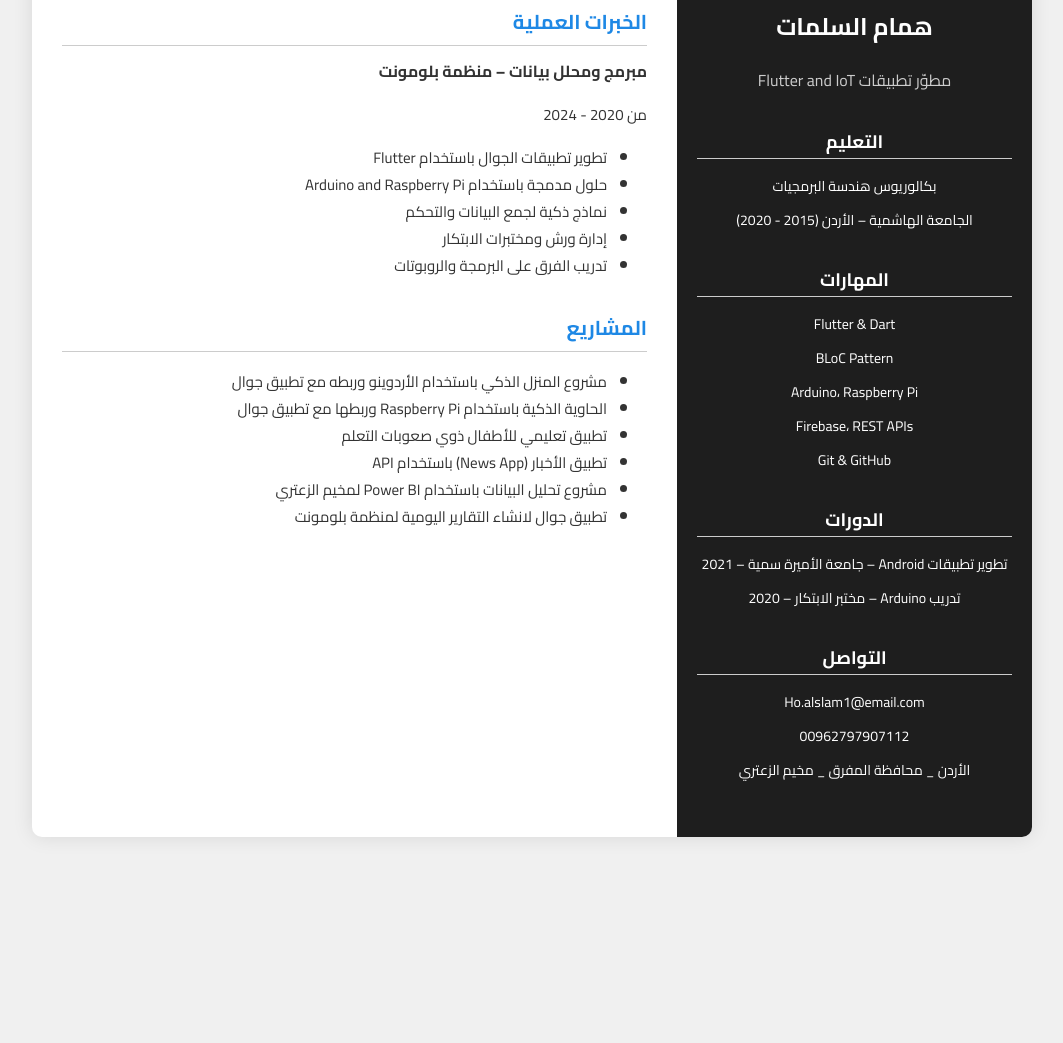
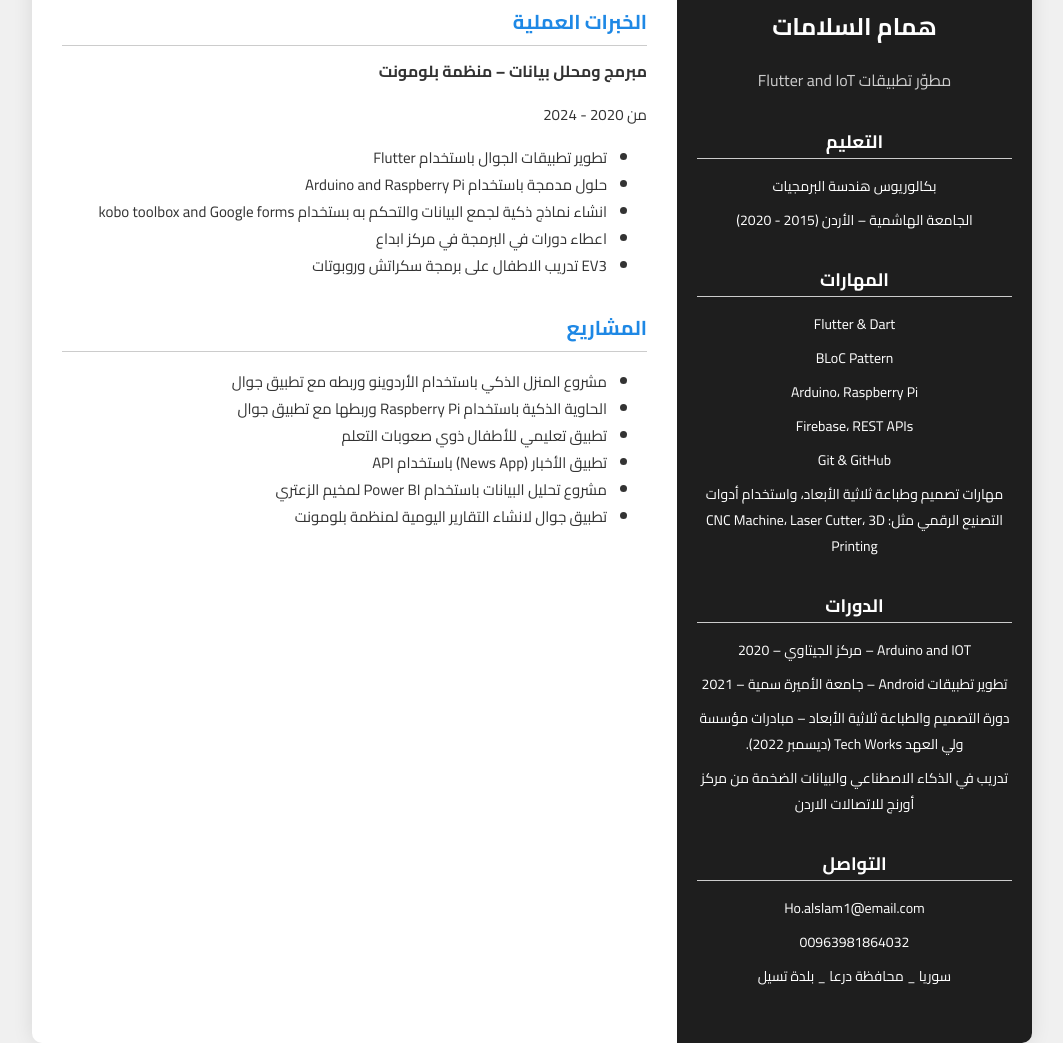
Before and after one commit to HOMAM9494/cv-hammam, a plain HTML site: page index.html in a window 1280 px wide. Shown: the part 263-1306 px from the top of the page, without its empty margins (108-1171 px from the left). Before the commit the page ends 1140 px from the top, so only its background shows below. Drawn offline with Linux system fonts and the light colour scheme.

Commit message:
Update index.html

```diff
--- a/index.html
+++ b/index.html
@@ -86,7 +86,7 @@
   <div class="cv-wrapper">
     <div class="left-panel">
       <img src="https://github.com/HOMAM9494/cv-hammam/blob/main/profile.jpg" alt="صورة شخصية">
-      <h1>همام السلمات</h1>
+      <h1>همام السلامات</h1>
       <p class="job-title">مطوّر تطبيقات Flutter and IoT</p>
 
       <div class="section-title">التعليم</div>
@@ -102,19 +102,21 @@
         <li>Arduino، Raspberry Pi</li>
         <li>Firebase، REST APIs</li>
         <li>Git & GitHub</li>
+        <li>مهارات تصميم وطباعة ثلاثية الأبعاد، واستخدام أدوات التصنيع الرقمي مثل: CNC Machine، Laser Cutter، 3D Printing</li>
       </ul>
 
       <div class="section-title">الدورات</div>
       <ul>
+         <li> Arduino and IOT – مركز الجيتاوي – 2020</li>
         <li>تطوير تطبيقات Android – جامعة الأميرة سمية – 2021</li>
-        <li>تدريب Arduino – مختبر الابتكار – 2020</li>
+        <li>دورة التصميم والطباعة ثلاثية الأبعاد – مبادرات مؤسسة ولي العهد Tech Works (ديسمبر 2022).</li>
+       <li>تدريب في الذكاء الاصطناعي والبيانات الضخمة من مركز أورنج للاتصالات الاردن</li>
       </ul>
-
       <div class="section-title">التواصل</div>
       <ul>
         <li>Ho.alslam1@email.com</li>
-        <li>00962797907112</li>
-        <li> الأردن _ محافظة المفرق _ مخيم الزعتري </li>
+        <li>00963981864032</li>
+        <li> سوريا _ محافظة درعا _ بلدة تسيل </li>
       </ul>
     </div>
 
@@ -132,9 +134,9 @@
           <ul>
             <li> تطوير تطبيقات الجوال باستخدام Flutter </li>
             <li>حلول مدمجة باستخدام Arduino and Raspberry Pi</li>
-            <li>نماذج ذكية لجمع البيانات والتحكم</li>
-            <li>إدارة ورش ومختبرات الابتكار</li>
-            <li>تدريب الفرق على البرمجة والروبوتات</li>
+            <li> انشاء نماذج ذكية لجمع البيانات والتحكم به بستخدام kobo toolbox and Google forms</li>
+            <li>اعطاء دورات في البرمجة في مركز ابداع </li>
+            <li>EV3 تدريب الاطفال على برمجة سكراتش  وروبوتات</li>
           </ul>
         </div>
       </section>
```
